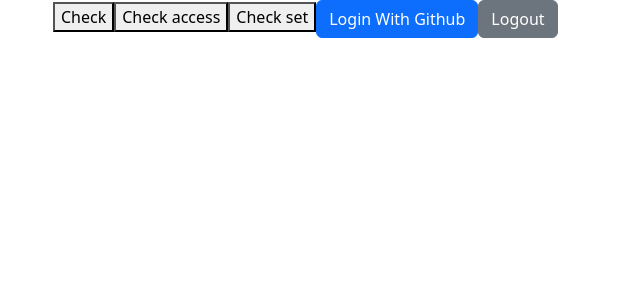
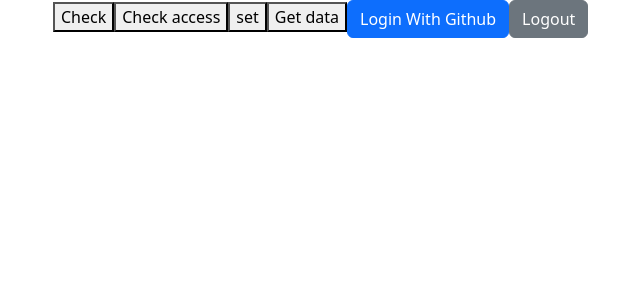
Before and after one commit to alefDev-prog/GithubJobs, a Next.js app: page /login in a window 1280 px wide. Shown: the top 300 px of the page, without its empty margins (29-669 px from the left). Built offline with nearby package versions, Linux system fonts and the light colour scheme; no server answers.

Commit message:
feat: repos for user

```diff
--- a/package.json
+++ b/package.json
@@ -9,6 +9,7 @@
     "lint": "next lint"
   },
   "dependencies": {
+    "@octokit/rest": "^19.0.11",
     "@types/node": "20.2.5",
     "@types/react": "18.2.7",
     "@types/react-dom": "18.2.4",
@@ -20,7 +21,6 @@
     "firebase-admin": "^11.9.0",
     "next": "13.4.4",
     "nookies": "^2.5.2",
-    "octokit": "^2.0.19",
     "react": "18.2.0",
     "react-dom": "18.2.0",
     "react-firebase-hooks": "^5.1.1",
--- a/src/app/login/page.tsx
+++ b/src/app/login/page.tsx
@@ -3,6 +3,7 @@ import { useAuth } from "@/context/AuthContext";
 import {useLogin} from "@/hooks/useLogin";
 import { useLogout } from "@/hooks/useLogout";
 import { useEffect } from "react";
+import { Octokit } from "@octokit/rest";
 
 export default function Login() {
     const {login, isPending, accessToken} = useLogin();
@@ -10,12 +11,23 @@ export default function Login() {
     const currentUser = useAuth();
 
     useEffect(() => {
-        currentUser?.setToken(accessToken);
+        if(accessToken)
+        localStorage.setItem("GithubToken", accessToken);
+
     }, [accessToken])
 
     function handleLogout() {
+        currentUser?.setToken("");
         logout();
     }
+    async function getData() {
+        const credential = localStorage.getItem("GithubToken");
+        const octokit = new Octokit({auth: credential});
+        const data = await octokit.users.getAuthenticated();
+        console.log(data);
+
+    }
+
 
 
 
@@ -25,7 +37,8 @@ export default function Login() {
             <div className="App">
                 <button onClick={() => console.log(currentUser)}>Check</button>
                 <button onClick={() => console.log(accessToken)}>Check access</button>
-                <button onClick={() => currentUser?.setToken("asdadsa")}>Check set</button>
+                <button onClick={currentUser?.setToken(accessToken)}>set</button>
+                <button onClick={getData}>Get data</button>
                 <button className="btn btn-primary" onClick={login}>
                     {isPending ? "Loading..." : "Login With Github"}
                 </button>
--- a/src/context/AuthContext.tsx
+++ b/src/context/AuthContext.tsx
@@ -3,6 +3,8 @@
 import { createContext, useContext, useState, useEffect } from "react";
 import { auth } from "@/firebase/config";
 import { User, onIdTokenChanged } from "firebase/auth";
+import { GithubAuthProvider } from "firebase/auth";
+import { useLogin } from "@/hooks/useLogin";
 
 interface UserInfo {
   user?: User|null,
@@ -27,10 +29,16 @@ export function AuthProvider({children} : {children: React.ReactNode}) {
     useEffect(() => {
         const unsubscribe = onIdTokenChanged(auth, async (user) => {
           setCurrentUser(user);
+          console.log(user?.getIdToken());
+
+          /*
           if(!user) {
             setToken("");
           }
+          */
         });
+
+        GithubAuthProvider.credential
 
         return unsubscribe;
       }, []);
--- a/src/hooks/useLogin.ts
+++ b/src/hooks/useLogin.ts
@@ -17,6 +17,7 @@ export const useLogin = () => {
 
     try {
       const res = await signInWithPopup(auth, provider);
+      console.log(res);
       if (!res) {
         throw new Error("Could not complete signup");
       }
```
Also changed, not shown: src/app/employer/page.tsx (+7 -6 lines), 1 other file (tests, documents, lock files or other folders).
